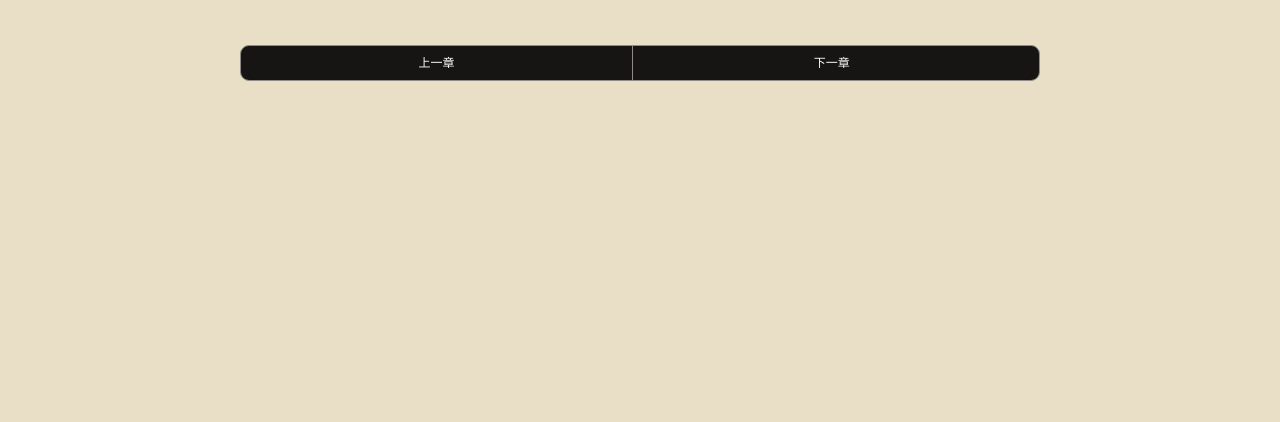
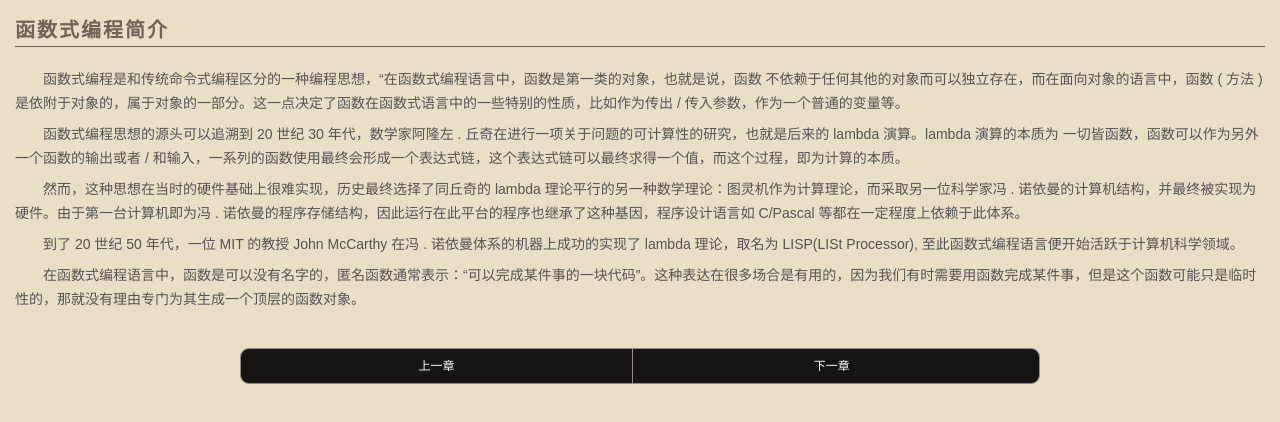
Before and after one commit to TangHaiyan/webReader, a plain HTML site: page index.html in a window 1280 px wide. Drawn offline with Linux system fonts and the light colour scheme.

Commit message:
添加默认数据

```diff
--- a/index.html
+++ b/index.html
@@ -41,6 +41,12 @@
 	        </div>
 	        <div id="fition_chapter_title"></div>
 	        <div id="fiction_container" class="m-read-content">
+	            <h4>函数式编程简介</h4>
+	            <p>函数式编程是和传统命令式编程区分的一种编程思想，“在函数式编程语言中，函数是第一类的对象，也就是说，函数 不依赖于任何其他的对象而可以独立存在，而在面向对象的语言中，函数 ( 方法 ) 是依附于对象的，属于对象的一部分。这一点决定了函数在函数式语言中的一些特别的性质，比如作为传出 / 传入参数，作为一个普通的变量等。</p>
+	            <p>函数式编程思想的源头可以追溯到 20 世纪 30 年代，数学家阿隆左 . 丘奇在进行一项关于问题的可计算性的研究，也就是后来的 lambda 演算。lambda 演算的本质为 一切皆函数，函数可以作为另外一个函数的输出或者 / 和输入，一系列的函数使用最终会形成一个表达式链，这个表达式链可以最终求得一个值，而这个过程，即为计算的本质。</p>
+	            <p>然而，这种思想在当时的硬件基础上很难实现，历史最终选择了同丘奇的 lambda 理论平行的另一种数学理论：图灵机作为计算理论，而采取另一位科学家冯 . 诺依曼的计算机结构，并最终被实现为硬件。由于第一台计算机即为冯 . 诺依曼的程序存储结构，因此运行在此平台的程序也继承了这种基因，程序设计语言如 C/Pascal 等都在一定程度上依赖于此体系。</p>
+	            <p>到了 20 世纪 50 年代，一位 MIT 的教授 John McCarthy 在冯 . 诺依曼体系的机器上成功的实现了 lambda 理论，取名为 LISP(LISt Processor), 至此函数式编程语言便开始活跃于计算机科学领域。</p>
+	            <p>在函数式编程语言中，函数是可以没有名字的，匿名函数通常表示：“可以完成某件事的一块代码”。这种表达在很多场合是有用的，因为我们有时需要用函数完成某件事，但是这个函数可能只是临时性的，那就没有理由专门为其生成一个顶层的函数对象。</p>
 
 	        </div>
 	        <div class="m-button-bar">
```
